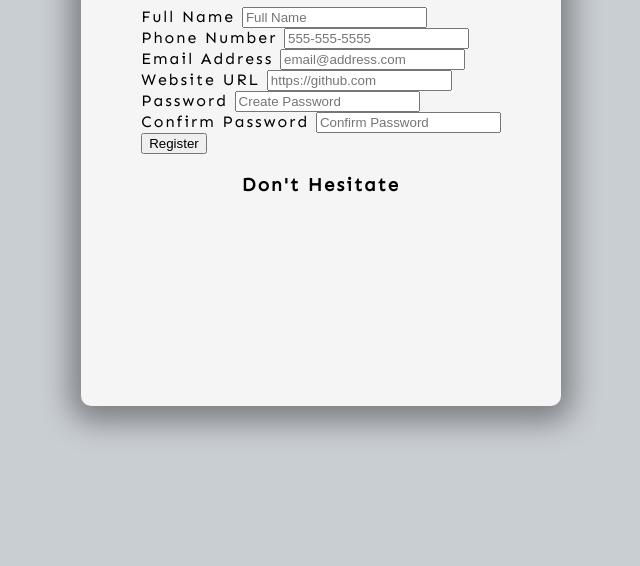
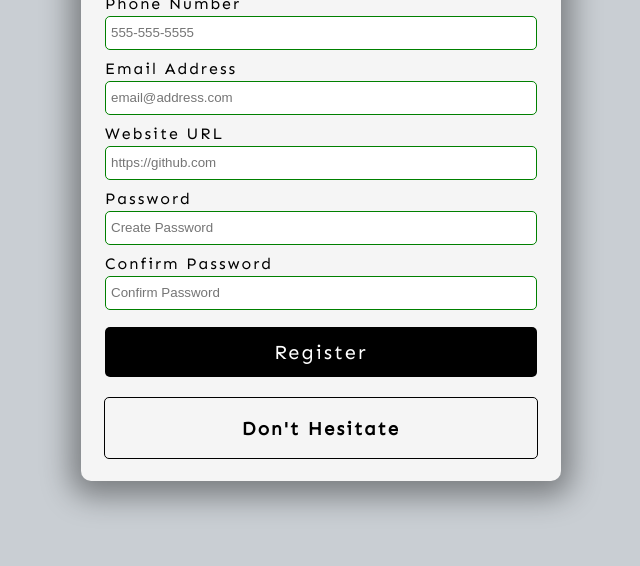
Before and after one commit to VaderSteve76/FormValidator-Js, a plain HTML site: page index.html in a window 1280 px wide. Shown: the part 234-800 px from the top of the page, without its empty margins (319-959 px from the left). Drawn offline with Linux system fonts and the light colour scheme.

Commit message:
Added transitions and styling for button

```diff
--- a/style.css
+++ b/style.css
@@ -17,7 +17,7 @@ body {
 
 .container {
   width: 480px;
-  height: 480px;
+  height: 630px;
   background: whitesmoke;
   display: flex;
   flex-direction: column;
@@ -25,3 +25,69 @@ body {
   border-radius: 10px;
   box-shadow: 0 5px 30px 10px rgba(0,0,0, 0.4);
 }
+
+/* Form */
+form {
+  width: 90%;
+}
+
+.form-group {
+  height: 65px;
+}
+
+label {
+  position: relative;
+  bottom: 3px;
+}
+
+input {
+  width: 100%;
+  height: 34px;
+  padding: 5px;
+  border: 1px solid black;
+  border-radius: 5px;
+  outline: none;
+  box-sizing: border-box;
+  transition: all 0.3s;
+}
+
+input:valid {
+  border: 1px solid green;
+}
+
+input:invalid {
+  border: 1px solid red;
+}
+
+button {
+  cursor: pointer;
+  color: white;
+  background: black;
+  border: none;
+  border-radius: 5px;
+  height: 50px;
+  width: 100%;
+  font-family: Sen, sans-serif;
+  font-size: 20px;
+  letter-spacing: 2px;
+  margin-top: 5px;
+}
+
+button:hover {
+  filter: brightness(200%);
+  background: rgb(22, 22, 22);
+}
+
+button:focus {
+  outline: none;
+}
+
+.message-container {
+  border: 1px solid black;
+  border-radius: 5px;
+  width: 90%;
+  margin-top: 20px;
+  display: flex;
+  justify-content: center;
+  color: black;
+}
```
